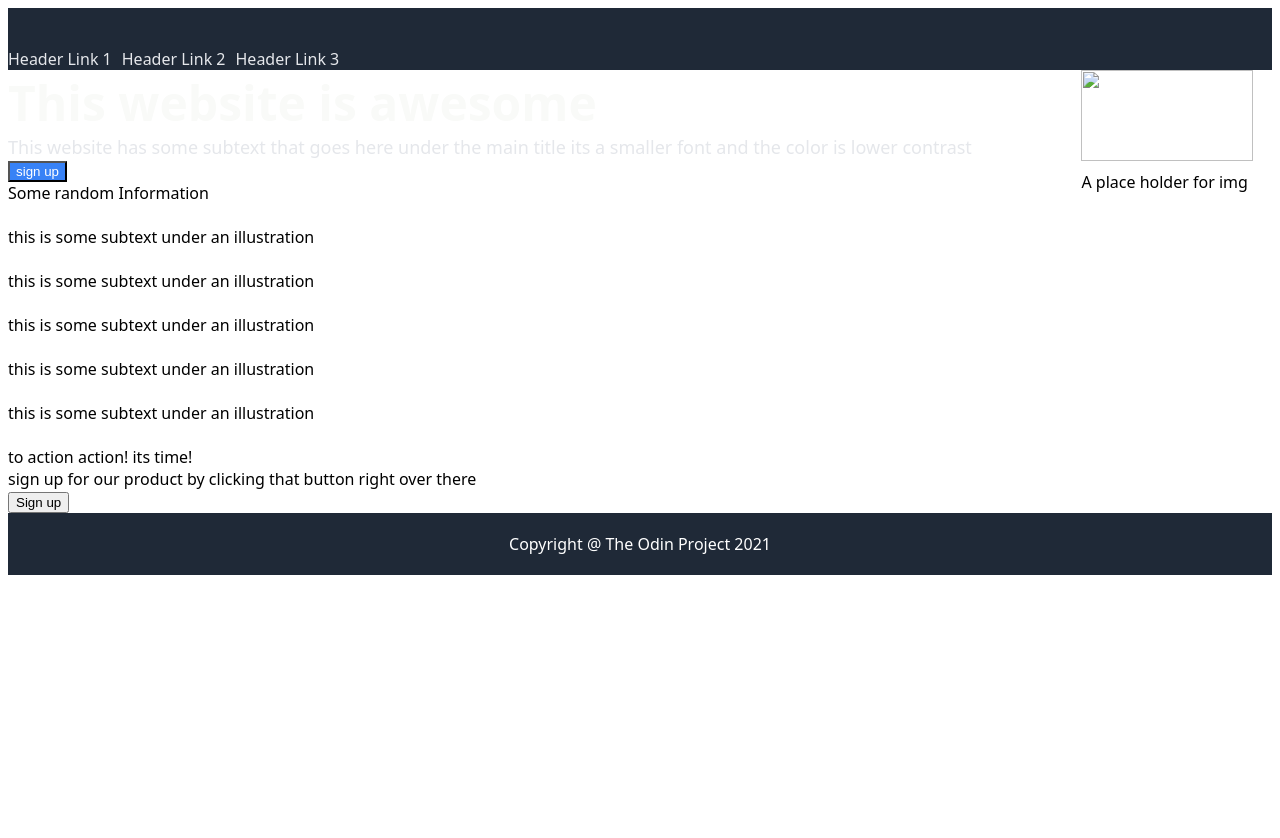
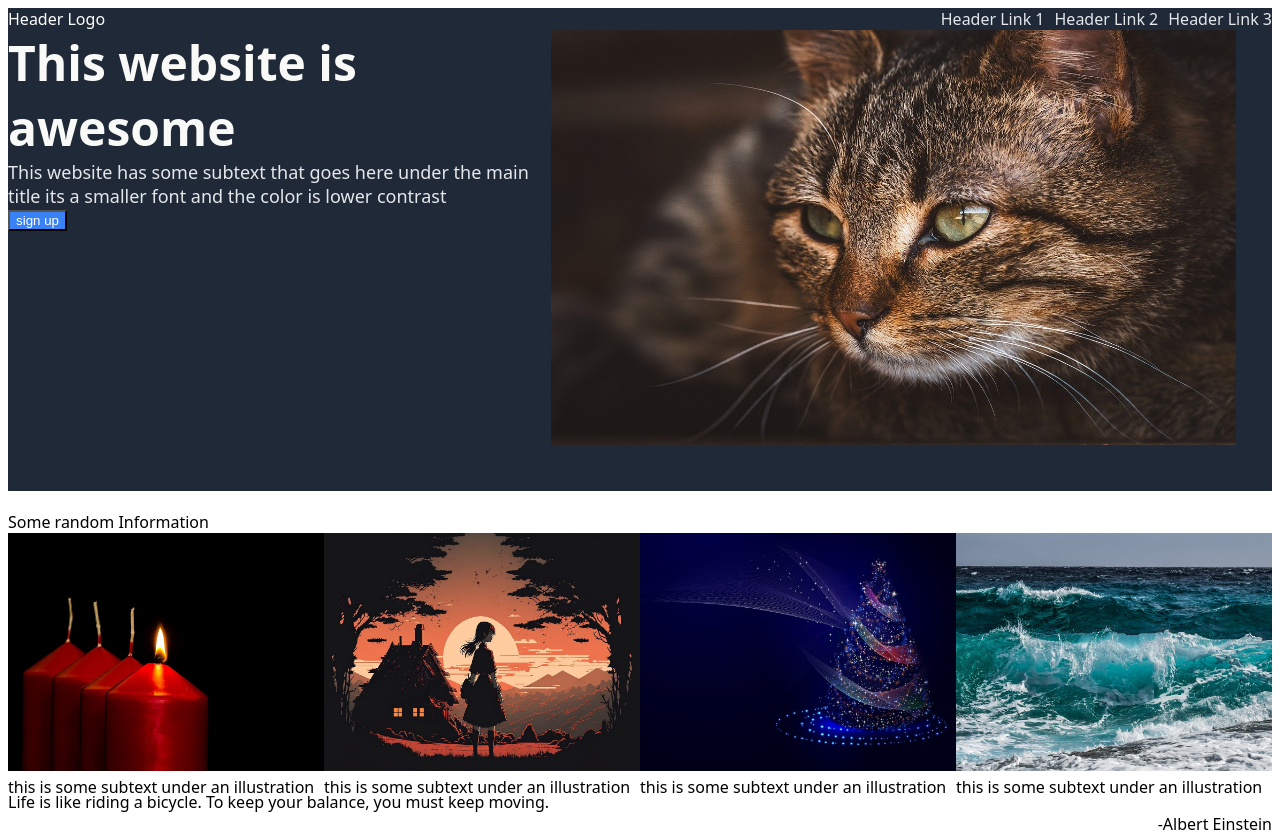
Before and after one commit to STORM533/landing-page, a plain HTML site: page index.html in a window 1280 px wide. Shown: the top 838 px of the page. Before the commit the page ends 800 px from the top, so only its background shows below. Drawn offline with Linux system fonts and the light colour scheme.

Commit message:
Html css done Editing needed

```diff
--- a/index.html
+++ b/index.html
@@ -8,13 +8,15 @@
 </head>
 <body>
     <div class="Header">
-        <div class="Hp1"></div>
-            <div class="logo"></div>
-            <ul>
-                <li><a href="##" target="_blank" rel="noopener noreferrer">Header Link 1</a></li>
-                <li><a href="##" target="_blank" rel="noopener noreferrer">Header Link 2</a></li>
-                <li><a href="##" target="_blank" rel="noopener noreferrer">Header Link 3</a></li>
-            </ul>
+        <div class="Hp1">
+            <div class="logo">Header Logo</div>
+            <div class="list">
+                <ul>
+                    <li><a href="#" target="_blank" rel="noopener noreferrer">Header Link 1</a></li>
+                    <li><a href="#" target="_blank" rel="noopener noreferrer">Header Link 2</a></li>
+                    <li><a href="#" target="_blank" rel="noopener noreferrer">Header Link 3</a></li>
+                </ul>
+            </div>
         </div>
         <div class="Hp2">
             <div class="Hp21">
@@ -23,38 +25,34 @@
                 <button> sign up</button>
             </div>
             <div class="Hp22">
-                <img src = "">
-                 A place holder for img
+                <img src = "./images/cat-8611246_1280.jpg" alt="cat.jpg">
             </div>
         </div>
     </div>
     <div class="Middle1">
         <div class="title1">Some random Information</div>
-        <div class="whole>">
+        <div class="whole">
             <div class="whole1">
-                <img src = "">
+                <img src = "./images/advent-1883816_1280.jpg">
                 <div class="text">this is some subtext under an  illustration</div>
             </div>
             <div class="whole1">
-                <img src = "">
+                <img src = "./images/girl-7628308_1280.jpg">
                 <div class="text">this is some subtext under an  illustration</div>
             </div>
             <div class="whole1">
-                <img src = "">
+                <img src = "./images/christmas-tree-2928142_1280.jpg">
                 <div class="text">this is some subtext under an  illustration</div>
             </div>
             <div class="whole1">
-                <img src = "">
-                <div class="text">this is some subtext under an  illustration</div>
-            </div>
-            <div class="whole1">
-                <img src = "">
+                <img src = "./images/waves-3473335_1280.jpg">
                 <div class="text">this is some subtext under an  illustration</div>
             </div>
         </div>
     </div>
-    <div class=""middle2>
-        <div class="quote"><img src= " "></div>
+    <div class="Middle2">
+        <div class="quote">Life is like riding a bicycle. To keep your balance, you must keep moving.</div>
+        <div class="speaker">-Albert Einstein</div>
     </div>
     <div class="footer1">
         <div class="right-side">
--- a/style.css
+++ b/style.css
@@ -2,14 +2,15 @@ body{
     font-family: system-ui, -apple-system, BlinkMacSystemFont, 'Segoe UI', Roboto, Oxygen, Ubuntu, Cantarell, 'Open Sans', 'Helvetica Neue', sans-serif;
     display : flex;
     flex-direction: column;
-    flex:auto;
+    flex:1 1 auto;
+    gap: 20px;
 }
 .Header, .footer2{
     background-color: #1F2937;
     color:white;
     display: flex;
     flex-direction: column;
-    gap: 20px;
+
 }
 .Hp1{
 display: flex;
@@ -38,6 +39,27 @@ color: #F9FAF8;
  height: 90%;
  width: 95%;
 }
+.Middle1 .whole{
+    display: flex;
+    justify-content: center;
+
+}
+.Middle2{
+    display: flex;
+    flex-direction: column;
+
+}
+.speaker{
+    display: flex;
+    justify-content: flex-end;
+}
+
+
+.whole1 img{
+height: 100%;
+width: 100%;
+}
+
 
 ul{
     display: flex;
```
